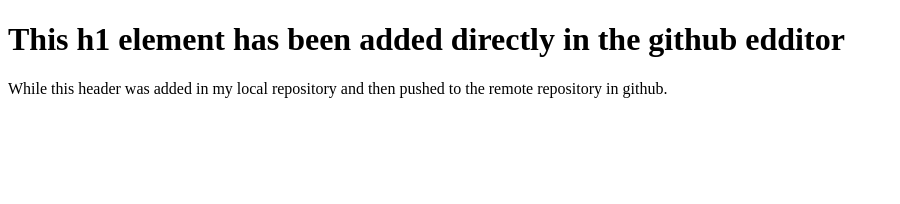
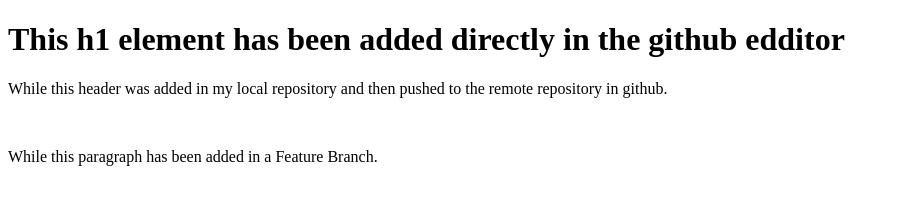
Before and after one commit to ValentinMR/TestGit, a plain HTML site: page Index.html in a window 1280 px wide. Shown: the whole page, without its empty margins (0-900 px from the left). Drawn offline with Linux system fonts and the light colour scheme.

Commit message:
addint paragrah in feature branch

```diff
--- a/Index.html
+++ b/Index.html
@@ -5,6 +5,9 @@
 	<head>
 		<h1>This h1 element has been added directly in the github edditor</h1>
 		<p>While this header was added in my local repository and then pushed to the remote repository in github.</p>
+
+		<br>
+		<p>While this paragraph has been added in a Feature Branch.</p>
 	<body>
 	</body>
 </html>
```
